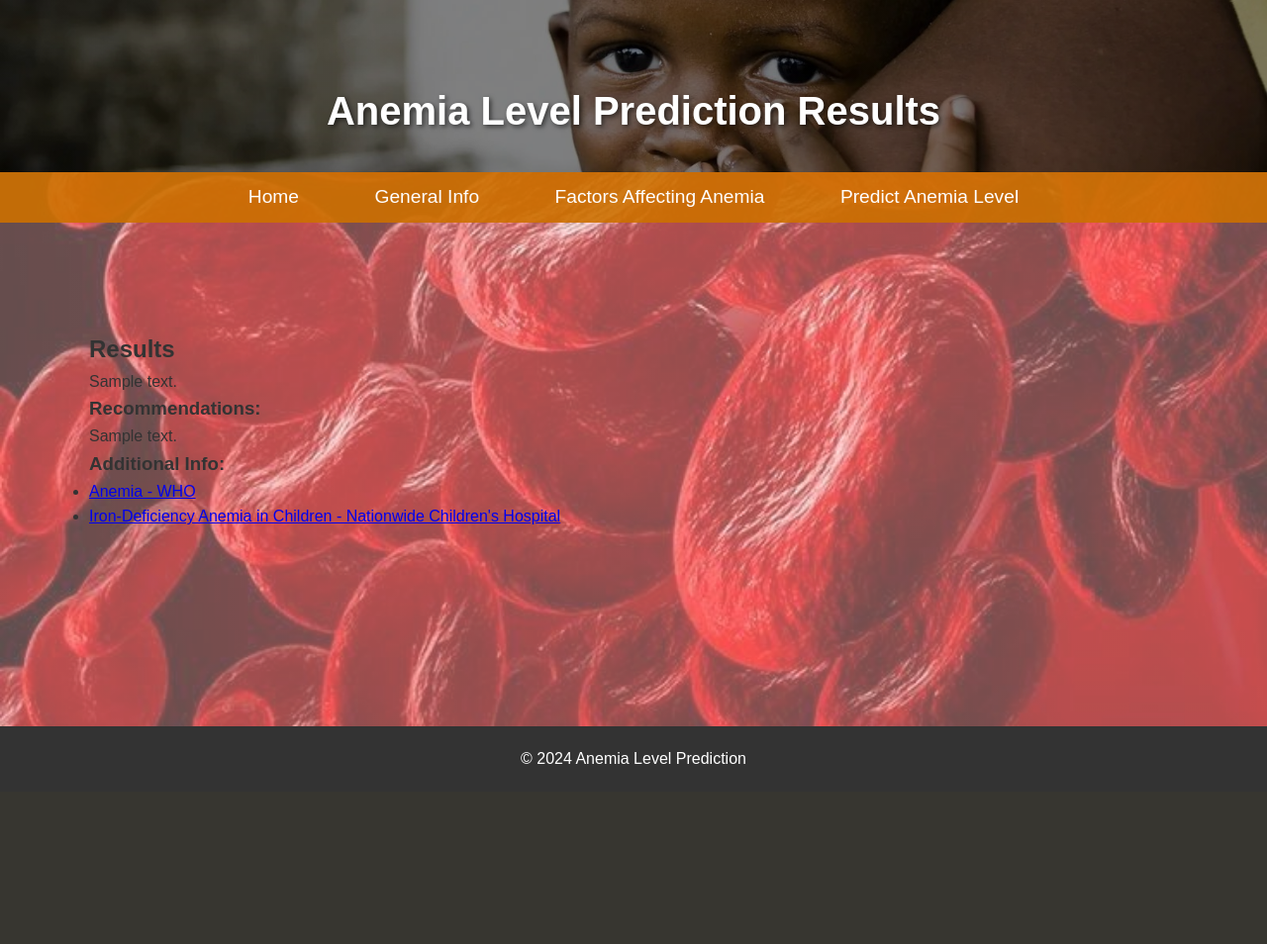
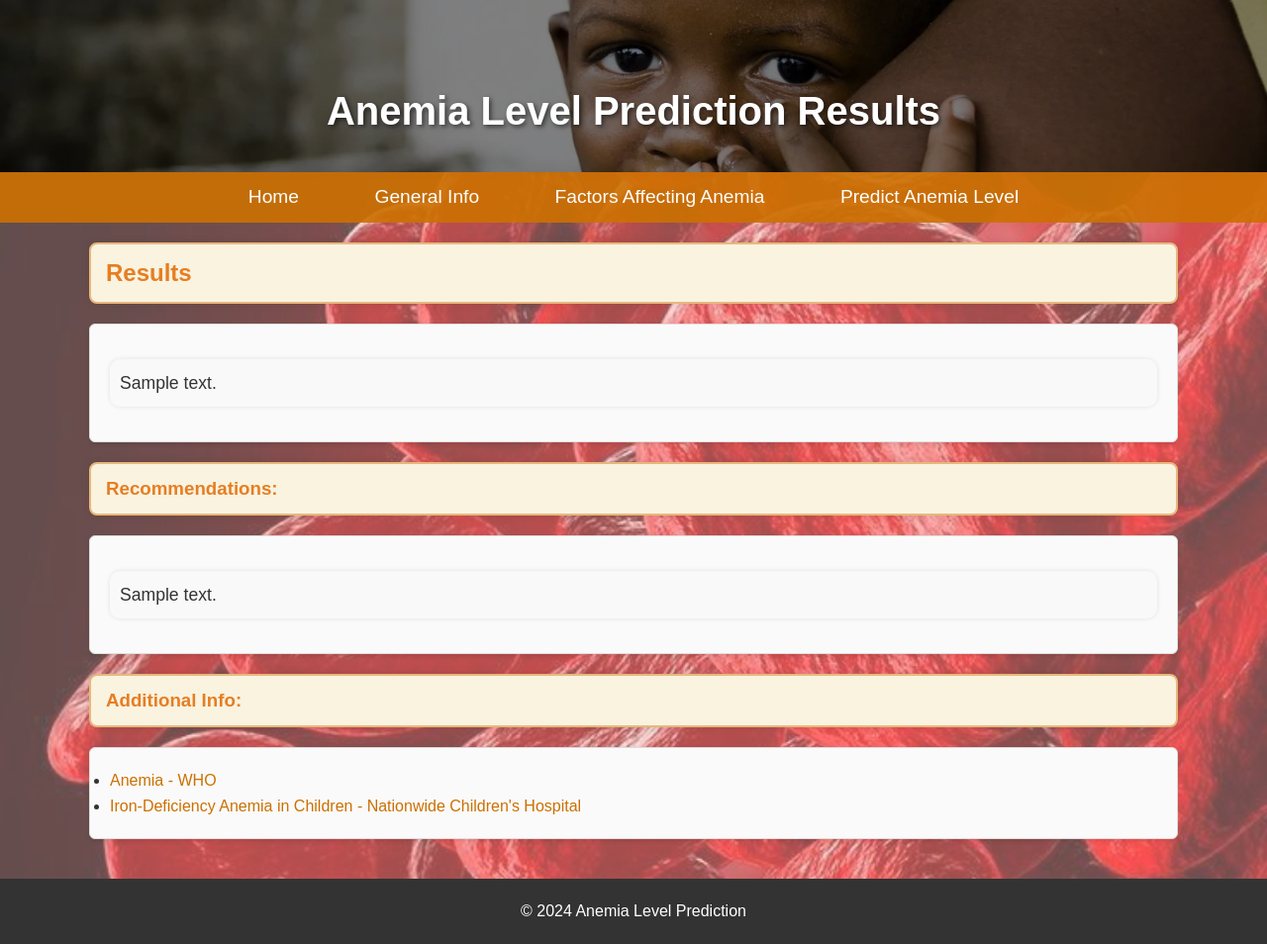
Before and after one commit to ruth-kitasi/Anemia-Level-Prediction-in-Children, a Flask app: template templates/result.html in a window 1280 px wide. Shown: the whole page at 99% size. Before the commit the page ends 772 px from the top, so only its background shows below. Run offline with Flask 3, Linux system fonts and the light colour scheme; the template is opened without the code that fills it: most values are stand-ins (such as "Sample title", 1, 10 or a date in 2020); parts of the project's set-up code (start-up, migrations or seed data) failed here and were passed over.

Commit message:
Improving UI of Flask website

```diff
--- a/static/css/styles.css
+++ b/static/css/styles.css
@@ -209,3 +209,34 @@ footer a:hover {
 .button-primary:hover {
     background-color: #b35300; /* Darker orange on hover */
 }
+
+
+
+
+
+/* Styles for boxed headings with orange color */
+.box-container {
+    background-color: #f9f3e0; /* Light beige background for the heading box */
+    border: 2px solid #e8b87c; /* Light orange border */
+    padding: 10px 15px;        /* Padding inside the box */
+    margin-bottom: 20px;       /* Space below the box */
+    border-radius: 8px;        /* Rounded corners */
+    box-shadow: 0px 0px 8px rgba(0, 0, 0, 0.1); /* Subtle shadow */
+}
+
+/* Styles for the heading texts within the box */
+.box-container h2, .box-container h3 {
+    color: #e67e22;            /* Orange color for heading text */
+    margin: 0;                 /* Remove default margins */
+    font-weight: bold;         /* Make headings bold */
+}
+
+/* Section-box for the prediction, recommendation, and links */
+.section-box {
+    background-color: #fafafa; /* Light background for result boxes */
+    border: 1px solid #ddd;    /* Light gray border */
+    padding: 20px;             /* Padding inside the box */
+    margin-bottom: 20px;       /* Space below each section */
+    border-radius: 6px;        /* Rounded corners */
+    box-shadow: 0px 2px 5px rgba(0, 0, 0, 0.1); /* Light shadow */
+}
--- a/templates/result.html
+++ b/templates/result.html
@@ -22,27 +22,32 @@
 
     <main>
         <div class="prediction-result">
-            <h2>Results</h2>
+            <!-- Wrap each heading in a box-container div for the box style -->
+            <div class="box-container">
+                <h2>Results</h2>
+            </div>
 
-            <div class="result-box">
+            <div class="section-box">
                 <p>{{ prediction_text or "Prediction not available" }}</p>
             </div>
 
-            <div class="recommendation">
+            <!-- Recommendations Section -->
+            <div class="box-container">
                 <h3>Recommendations:</h3>
-                <div class="result-box">
-                    <p>{{ recommendation_text or "No recommendation available" }}</p>
-                </div>
+            </div>
+            <div class="section-box">
+                <p>{{ recommendation_text or "No recommendation available" }}</p>
             </div>
 
-            <div class="external-links">
+            <!-- Additional Info Section -->
+            <div class="box-container">
                 <h3>Additional Info:</h3>
-                <div class="result-box">
-                    <ul>
-                        <li><a href="https://www.who.int/news-room/fact-sheets/detail/anaemia#:~:text=Anaemia%2- Anemia WHO" target="_blank">Anemia - WHO</a></li>
-                        <li><a href="https://www.nationwidechildrens.org/conditions/health-library/iron-deficiency-anemia-in-children" target="_blank">Iron-Deficiency Anemia in Children - Nationwide Children's Hospital</a></li>
-                    </ul>
-                </div>
+            </div>
+            <div class="section-box">
+                <ul>
+                    <li><a href="https://www.who.int/news-room/fact-sheets/detail/anaemia#:~:text=Anaemia%2- Anemia WHO" target="_blank">Anemia - WHO</a></li>
+                    <li><a href="https://www.nationwidechildrens.org/conditions/health-library/iron-deficiency-anemia-in-children" target="_blank">Iron-Deficiency Anemia in Children - Nationwide Children's Hospital</a></li>
+                </ul>
             </div>
         </div>
     </main>
```
